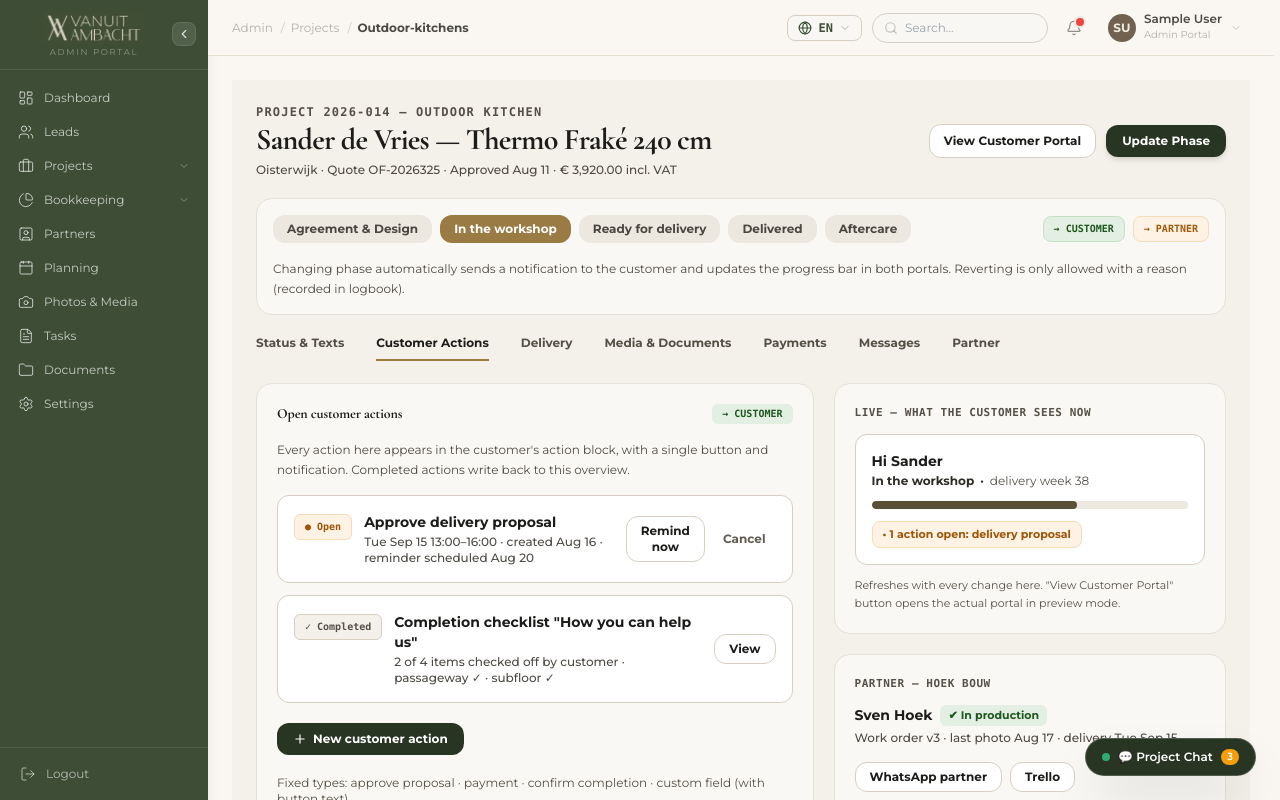
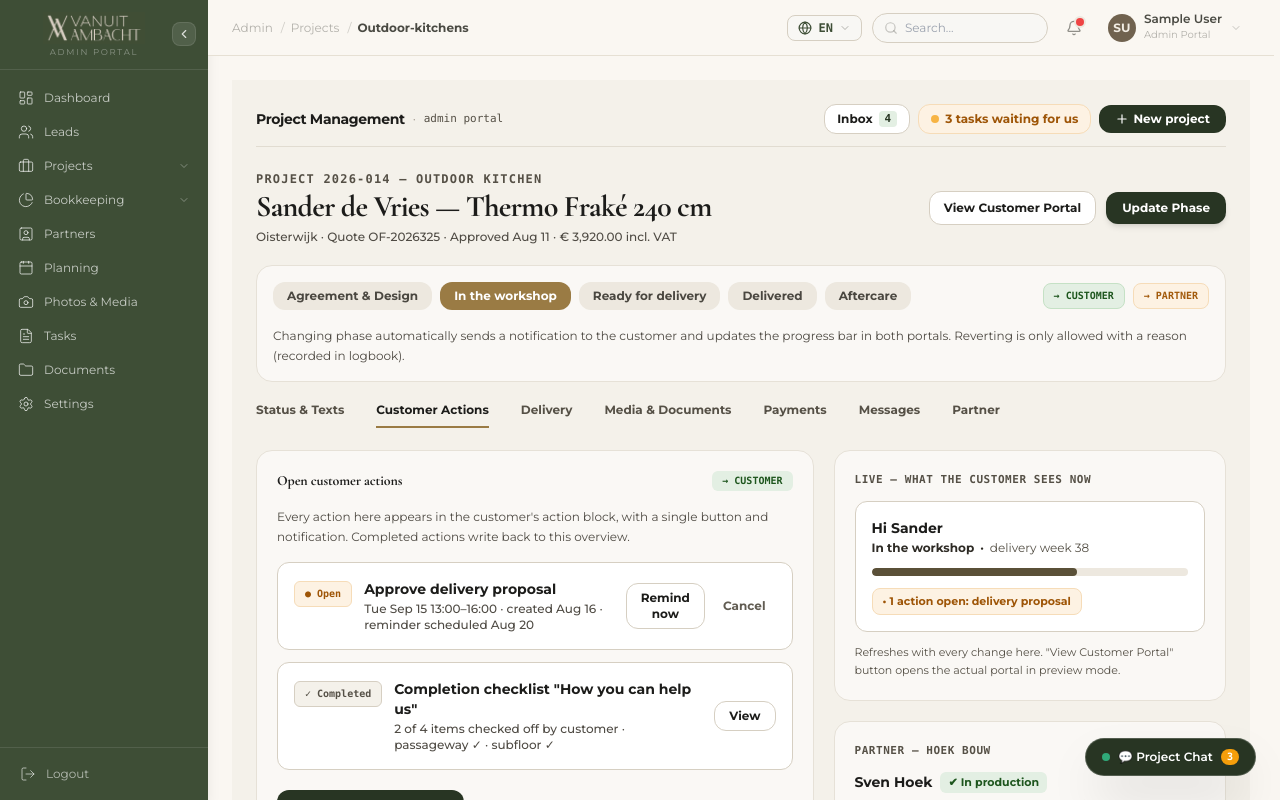
Before and after one commit to prashantchaurasiapc/vanuit-ambatch, a React (Vite) app: page /admin/projects/outdoor-kitchens in a window 1280 px wide. Built offline with nearby package versions, Linux system fonts and the light colour scheme; sample sign-in values are in the browser's storage.

Commit message:
Add Project Management header bar with Inbox, task pill and New project modal in English

```diff
--- a/src/pages/admin/OutdoorKitchenProjects.jsx
+++ b/src/pages/admin/OutdoorKitchenProjects.jsx
@@ -192,6 +192,10 @@ export default function OutdoorKitchenProjects() {
   const [actionModal, setActionModal] = useState(false);
   const [newActionTitle, setNewActionTitle] = useState('');
   const [newActionSub, setNewActionSub] = useState('');
+  const [newProjectModal, setNewProjectModal] = useState(false);
+  const [newProjectClient, setNewProjectClient] = useState('');
+  const [newProjectType, setNewProjectType] = useState('Outdoor Kitchen');
+  const [newProjectBudget, setNewProjectBudget] = useState('€ 3,920.00');
 
   // Logbook entries matching Project history
   const [logbook, setLogbook] = useState([
@@ -557,8 +561,49 @@ export default function OutdoorKitchenProjects() {
         )}
       </AnimatePresence>
 
+      {/* TOP PORTAL BREADCRUMB BAR (Matching Screenshot) */}
+      <div className="flex flex-col sm:flex-row sm:items-center justify-between gap-3 text-xs border-b border-[#D6CFC2]/60 pb-3">
+        <div className="flex items-center gap-2">
+          <span className="font-bold text-[#1C1C1A] text-sm tracking-tight">Project Management</span>
+          <span className="text-[#8C8275]">·</span>
+          <span className="text-[#555046] font-mono text-[11px]">admin portal</span>
+        </div>
+
+        <div className="flex items-center gap-2">
+          <button
+            onClick={() => {
+              navigate('/admin/projects/inbox-messages');
+              showToast('Opening project inbox messages...');
+            }}
+            className="px-3 py-1.5 bg-white border border-[#D6CFC2] text-[#1C1C1A] rounded-xl font-bold text-xs shadow-2xs hover:bg-[#FAF8F5] cursor-pointer flex items-center gap-1.5 transition-all"
+          >
+            <span>Inbox</span>
+            <strong className="text-[#283523] bg-[#E3EFE3] px-1.5 py-0.2 rounded font-mono text-[11px]">4</strong>
+          </button>
+
+          <button
+            onClick={() => {
+              setActiveTab('Customer Actions');
+              showToast('Filtered: 3 tasks waiting for review');
+            }}
+            className="px-3 py-1.5 bg-[#FDF2E3] text-[#9E5507] border border-[#F6DCB8] rounded-xl font-bold text-xs flex items-center gap-1.5 shadow-2xs cursor-pointer hover:bg-[#FCEAD0] transition-all"
+          >
+            <span className="w-2 h-2 rounded-full bg-amber-500 animate-pulse" />
+            <span>3 tasks waiting for us</span>
+          </button>
+
+          <button
+            onClick={() => setNewProjectModal(true)}
+            className="px-4 py-1.5 bg-[#283523] hover:bg-[#1E291B] text-white rounded-xl font-bold text-xs cursor-pointer shadow-xs transition-all flex items-center gap-1"
+          >
+            <Plus className="w-3.5 h-3.5" />
+            <span>New project</span>
+          </button>
+        </div>
+      </div>
+
       {/* TOP HEADER SECTION */}
-      <div className="flex flex-col lg:flex-row lg:items-center justify-between gap-4">
+      <div className="flex flex-col lg:flex-row lg:items-center justify-between gap-4 pt-1">
         <div>
           <span className="text-xs font-mono font-bold text-[#555046] uppercase tracking-widest block">
             PROJECT 2026-014 — OUTDOOR KITCHEN
@@ -2063,6 +2108,98 @@ export default function OutdoorKitchenProjects() {
         )}
       </AnimatePresence>
 
+      {/* NEW PROJECT MODAL */}
+      <AnimatePresence>
+        {newProjectModal && (
+          <div className="fixed inset-0 z-[9999] flex items-center justify-center p-4 bg-black/60 backdrop-blur-xs">
+            <motion.div
+              initial={{ scale: 0.95, opacity: 0 }}
+              animate={{ scale: 1, opacity: 1 }}
+              exit={{ scale: 0.95, opacity: 0 }}
+              className="bg-white rounded-2xl max-w-lg w-full p-6 shadow-2xl space-y-4 border border-[#D6CFC2]"
+            >
+              <div className="flex items-center justify-between border-b border-[#D6CFC2] pb-3">
+                <h3 className="font-bold text-base text-[#1C1C1A]">
+                  Create New Outdoor Kitchen Project
+                </h3>
+                <button onClick={() => setNewProjectModal(false)} className="text-[#615C52] hover:text-[#1C1C1A] cursor-pointer">
+                  <X className="w-5 h-5" />
+                </button>
+              </div>
+
+              <form
+                onSubmit={(e) => {
+                  e.preventDefault();
+                  if (!newProjectClient.trim()) return;
+                  setNewProjectModal(false);
+                  showToast(`✓ New project for "${newProjectClient}" created successfully!`);
+                }}
+                className="space-y-4 text-xs"
+              >
+                <div>
+                  <label className="block text-[11px] font-mono font-bold text-[#555046] uppercase tracking-wider mb-1.5">
+                    Customer Name
+                  </label>
+                  <input
+                    type="text"
+                    required
+                    placeholder="e.g. Martijn van Dam"
+                    value={newProjectClient}
+                    onChange={(e) => setNewProjectClient(e.target.value)}
+                    className="w-full p-2.5 bg-[#FAF8F5] border border-[#D6CFC2] rounded-xl text-xs font-semibold text-[#1C1C1A] focus:outline-none focus:ring-2 focus:ring-[#283523]/20"
+                  />
+                </div>
+
+                <div className="grid grid-cols-2 gap-3">
+                  <div>
+                    <label className="block text-[11px] font-mono font-bold text-[#555046] uppercase tracking-wider mb-1.5">
+                      Project Type
+                    </label>
+                    <select
+                      value={newProjectType}
+                      onChange={(e) => setNewProjectType(e.target.value)}
+                      className="w-full p-2.5 bg-[#FAF8F5] border border-[#D6CFC2] rounded-xl text-xs font-semibold text-[#1C1C1A] focus:outline-none focus:ring-2 focus:ring-[#283523]/20 cursor-pointer"
+                    >
+                      <option value="Outdoor Kitchen">Outdoor Kitchen</option>
+                      <option value="Garden Room">Garden Room</option>
+                      <option value="Custom Carpentry">Custom Carpentry</option>
+                    </select>
+                  </div>
+
+                  <div>
+                    <label className="block text-[11px] font-mono font-bold text-[#555046] uppercase tracking-wider mb-1.5">
+                      Budget / Agreed Price
+                    </label>
+                    <input
+                      type="text"
+                      value={newProjectBudget}
+                      onChange={(e) => setNewProjectBudget(e.target.value)}
+                      className="w-full p-2.5 bg-[#FAF8F5] border border-[#D6CFC2] rounded-xl text-xs font-semibold text-[#1C1C1A] focus:outline-none focus:ring-2 focus:ring-[#283523]/20"
+                    />
+                  </div>
+                </div>
+
+                <div className="flex justify-end gap-2 pt-2">
+                  <button
+                    type="button"
+                    onClick={() => setNewProjectModal(false)}
+                    className="px-4 py-2 bg-white border border-[#D6CFC2] text-[#4F4B44] rounded-xl text-xs font-bold hover:bg-[#FAF8F5] cursor-pointer"
+                  >
+                    Cancel
+                  </button>
+                  <button
+                    type="submit"
+                    className="px-4 py-2 bg-[#283523] text-white font-bold rounded-xl text-xs hover:bg-[#1E291B] cursor-pointer"
+                  >
+                    Create Project
+                  </button>
+                </div>
+              </form>
+            </motion.div>
+          </div>
+        )}
+      </AnimatePresence>
+
     </div>
   );
 }
```
